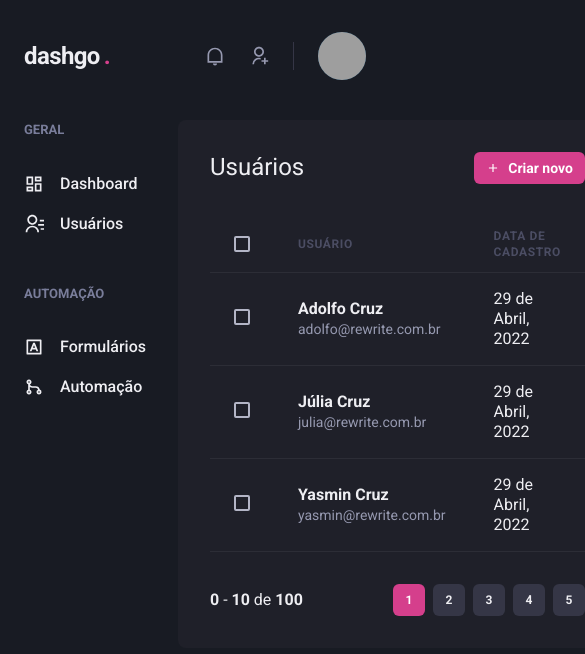
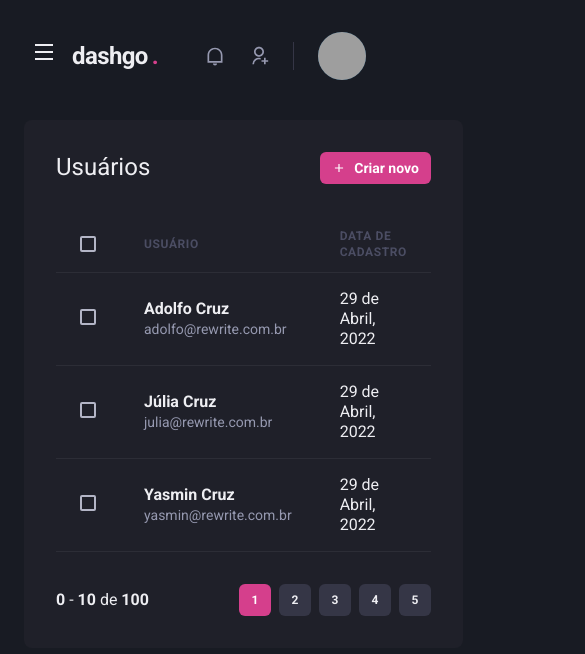
Before and after one commit to rewrit3/react-rocketseat-ignite-04-dashgo, a Next.js app: page /users in a window 390 px wide. Shown: the top 654 px of the page, 585 px wide, since content can reach past the window. Built offline with nearby package versions, Linux system fonts and the light colour scheme; grey boxes are pictures that could not be loaded.

Commit message:
feat: responsive Sidebar

```diff
--- a/src/components/Header/index.tsx
+++ b/src/components/Header/index.tsx
@@ -1,11 +1,21 @@
-import { Flex, useBreakpointValue} from '@chakra-ui/react'
+import {
+  useBreakpointValue,
+  Flex,
+  Icon,
+  IconButton,
+} from '@chakra-ui/react'
 
+import { useSidebarDrawer } from '../../contexts/SidebarDrawerContext';
 import { Logo }             from './Logo';
 import { SearchBox }        from './SearchBox';
 import { NotificationsNav } from './NotificationsNav';
 import { Profile }          from './Profile';
 
+import { RiMenuLine } from 'react-icons/ri';
+
 export function Header() {
+  const { onOpen } = useSidebarDrawer()
+
   const isWideVersion = useBreakpointValue({
     base: false,
     lg: true,
@@ -21,6 +31,17 @@
       mx="auto"
       mt="4"
       px="6">
+      { !isWideVersion && (
+        <IconButton
+          onClick={onOpen}
+          icon={<Icon as={RiMenuLine} />}
+          variant="unstyled"
+          aria-label="Open navigation"
+          mr="2"
+          fontSize="24">
+        </IconButton>
+      )}
+
       <Logo />
 
       { isWideVersion && <SearchBox /> }
--- /dev/null
+++ b/src/components/Sidebar/SidebarNav.tsx
@@ -0,0 +1,37 @@
+import { Stack } from '@chakra-ui/react'
+
+import {
+  RiContactsLine,
+  RiDashboardLine,
+  RiGitMergeLine,
+  RiInputMethodLine
+} from 'react-icons/ri'
+
+import { NavSection } from './NavSection'
+import { NavLink }    from './NavLink'
+
+export function SidebarNav() {
+  return (
+    <Stack
+      align="flex-start"
+      spacing="12">
+      <NavSection title="GERAL">
+        <NavLink icon={RiDashboardLine}>
+          Dashboard
+        </NavLink>
+        <NavLink icon={RiContactsLine}>
+          Usuários
+        </NavLink>
+      </NavSection>
+
+      <NavSection title="AUTOMAÇÃO">
+        <NavLink icon={RiInputMethodLine}>
+          Formulários
+        </NavLink>
+        <NavLink icon={RiGitMergeLine}>
+          Automação
+        </NavLink>
+      </NavSection>
+    </Stack>
+  );
+}
--- a/src/components/Sidebar/index.tsx
+++ b/src/components/Sidebar/index.tsx
@@ -1,45 +1,54 @@
 import {
+  useBreakpointValue,
   Box,
-  Stack
+  Drawer,
+  DrawerOverlay,
+  DrawerHeader,
+  DrawerBody,
+  DrawerContent,
+  DrawerCloseButton
 } from '@chakra-ui/react'
 
-import {
-  RiContactsLine,
-  RiDashboardLine,
-  RiGitMergeLine,
-  RiInputMethodLine
-} from 'react-icons/ri'
-
-import { NavSection } from './NavSection'
-import { NavLink }    from './NavLink';
+import { useSidebarDrawer } from '../../contexts/SidebarDrawerContext';
+import { SidebarNav }       from './SidebarNav';
 
 export function Siderbar() {
+  const { isOpen, onClose } = useSidebarDrawer()
+
+  const isDrawerSidebar = useBreakpointValue({
+    base: true,
+    lg: false,
+  })
+
+  if (isDrawerSidebar) {
+    return (
+      <Drawer
+        isOpen={isOpen}
+        onClose={onClose}
+        placement="left">
+        <DrawerOverlay>
+          <DrawerContent
+            p="4"
+            bg="gray.800">
+            <DrawerCloseButton mt="6" />
+
+            <DrawerHeader>Navegação</DrawerHeader>
+
+            <DrawerBody>
+              <SidebarNav />
+            </DrawerBody>
+          </DrawerContent>
+        </DrawerOverlay>
+      </Drawer>
+    );
+  }
+
   return (
     <Box
       as="aside"
       w="64"
       mr="8">
-      <Stack
-        align="flex-start"
-        spacing="12">
-        <NavSection title="GERAL">
-          <NavLink icon={RiDashboardLine}>
-            Dashboard
-          </NavLink>
-          <NavLink icon={RiContactsLine}>
-            Usuários
-          </NavLink>
-        </NavSection>
-
-        <NavSection title="AUTOMAÇÃO">
-          <NavLink icon={RiInputMethodLine}>
-            Formulários
-          </NavLink>
-          <NavLink icon={RiGitMergeLine}>
-            Automação
-          </NavLink>
-        </NavSection>
-      </Stack>
+      <SidebarNav />
     </Box>
   );
 }
--- /dev/null
+++ b/src/contexts/SidebarDrawerContext.tsx
@@ -0,0 +1,40 @@
+import { useRouter } from 'next/router'
+
+import {
+  ReactNode,
+  createContext,
+  useContext,
+  useEffect,
+} from 'react'
+
+import {
+  useDisclosure,
+  UseDisclosureReturn
+} from '@chakra-ui/react'
+
+interface SidebarDrawerProviderProps {
+  children: ReactNode;
+}
+
+type SidebarDrawerContextData = UseDisclosureReturn;
+
+const SidebarDrawerContext = createContext({} as SidebarDrawerContextData);
+
+export function SidebarDrawerProvider({
+  children
+}: SidebarDrawerProviderProps) {
+  const disclosure  = useDisclosure()
+  const router      = useRouter()
+
+  useEffect(() => {
+    disclosure.onClose()
+  }, [router.asPath])
+
+  return (
+    <SidebarDrawerContext.Provider value={disclosure}>
+      {children}
+    </SidebarDrawerContext.Provider>
+  )
+}
+
+export const useSidebarDrawer = () => useContext(SidebarDrawerContext)
--- a/src/pages/_app.tsx
+++ b/src/pages/_app.tsx
@@ -1,14 +1,18 @@
 import { AppProps }       from 'next/app'
 
 import { ChakraProvider } from '@chakra-ui/react'
-import { theme }          from '../styles/theme'
+
+import { SidebarDrawerProvider }  from '../contexts/SidebarDrawerContext'
+import { theme }                  from '../styles/theme'
 
 function MyApp({ Component, pageProps }: AppProps) {
   return (
     <ChakraProvider theme={theme}>
-      <Component {...pageProps} />
+      <SidebarDrawerProvider>
+        <Component {...pageProps} />
+      </SidebarDrawerProvider>
     </ChakraProvider>
-  )
+  );
 }
 
 export default MyApp
```
